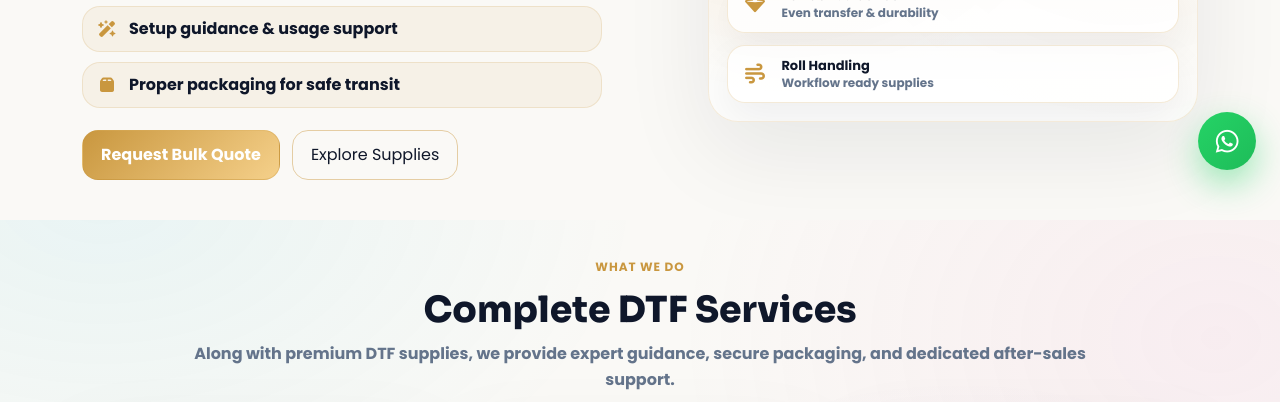
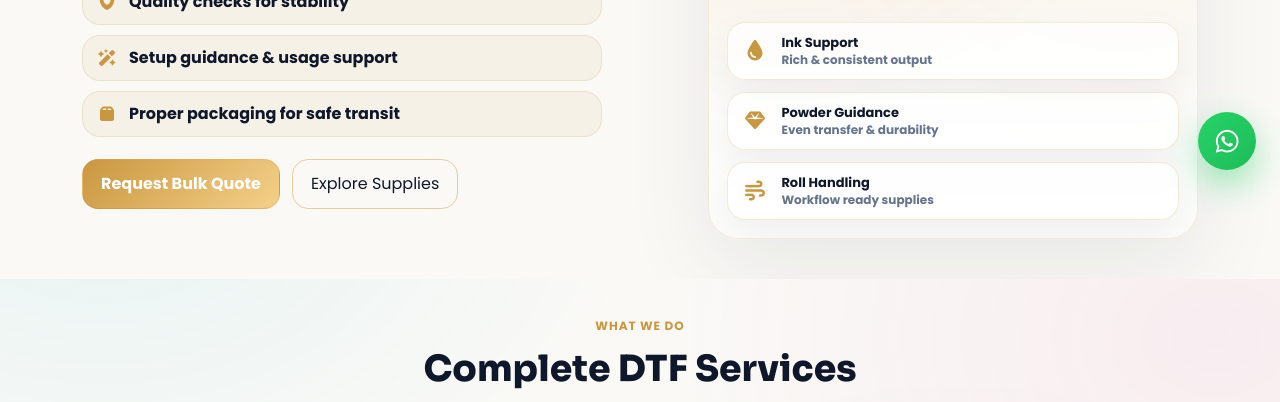
Before and after one commit to kasautiinternational/kasauti_international_web, a Django app: page /services in a window 1280 px wide. Shown: the part 606-1008 px from the top of the page. Run offline with Django 4.2, Linux system fonts and the light colour scheme; some libraries are stand-ins or nearby versions.

Commit message:
photos change

```diff
--- a/kasauti_project/static/css/services.css
+++ b/kasauti_project/static/css/services.css
@@ -108,7 +108,7 @@
 /* Right 3d shell */
 .services-3d-shell {
   position: relative;
-  min-height: 420px;
+  min-height: 595px;
   border-radius: 30px;
   background: rgba(255, 255, 255, 0.65);
   border: 1px solid rgba(201, 151, 63, 0.18);
@@ -136,7 +136,6 @@
 
 .shell-image img {
   width: 100%;
-  max-width: 320px;
   height: auto;
   filter: saturate(1.05) contrast(1.03);
 }
```
Also changed, not shown: kasauti_project/static/image/25KG_POWDER.png, kasauti_project/static/image/a.png (added), 10 other files.
